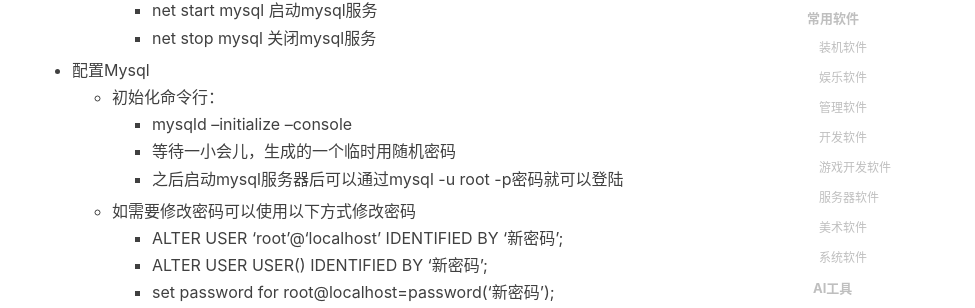
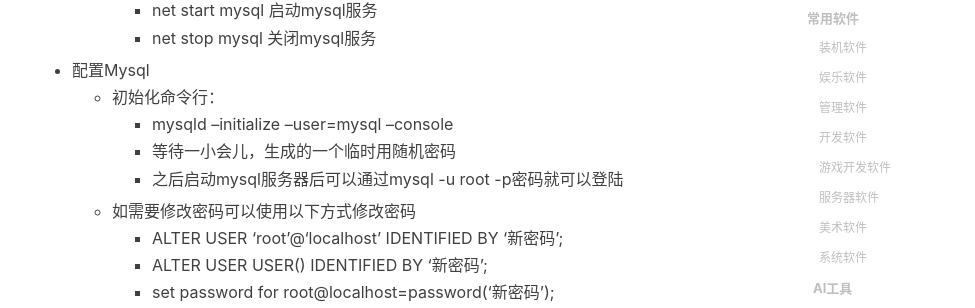
Before and after one commit to gumcstronger/gumcstronger.github.io, a Jekyll site: the page built from _posts/2022/2022-08-24-windows.md, in a window 1280 px wide and 900 px high, scrolled down 16094 px. Shown: the part 146-454 px from the top of the window, without its empty margins (233-1208 px from the left). Built offline with Jekyll 4.4.1, drawn with Linux system fonts in a browser that asks for light colours; comment, search, counter and statistics services are not loaded.

Commit message:
Update 2022-08-24-windows.md

```diff
--- a/_posts/2022/2022-08-24-windows.md
+++ b/_posts/2022/2022-08-24-windows.md
@@ -578,7 +578,7 @@
     * net stop mysql 关闭mysql服务
 * 配置Mysql
   * 初始化命令行：
-    * mysqld --initialize --console
+    * mysqld --initialize --user=mysql --console
     * 等待一小会儿，生成的一个临时用随机密码
     * 之后启动mysql服务器后可以通过mysql -u root -p密码就可以登陆
   * 如需要修改密码可以使用以下方式修改密码
```
